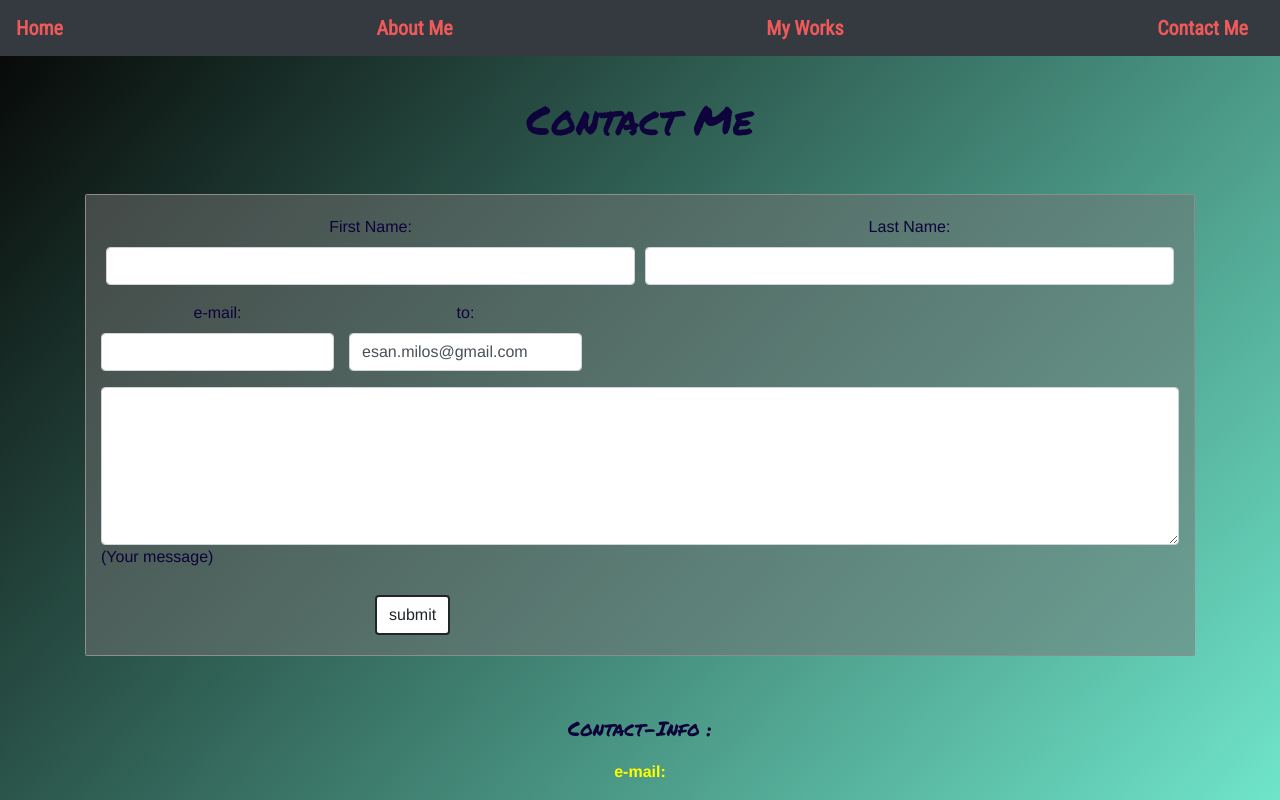
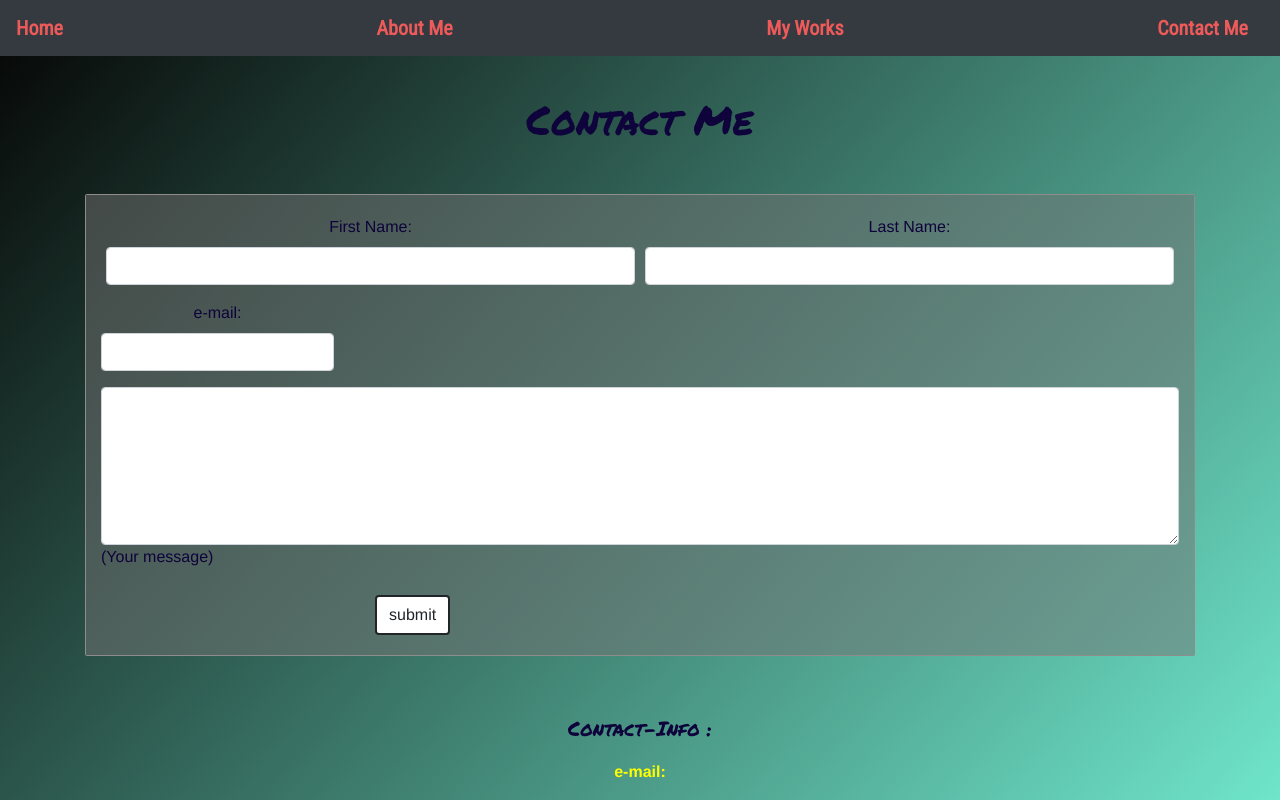
Before and after one commit to MilosEsan/portfolio-em, a Vue app: page /contact in a window 1280 px wide. Built offline with nearby package versions, Linux system fonts and the light colour scheme; a web font is replaced by a local one.

Commit message:
work-in-progress

```diff
--- a/src/components/contact.vue
+++ b/src/components/contact.vue
@@ -73,6 +73,7 @@
             <span v-if="!$v.email.isUnique">Please, enter a valid e-mail!</span>
           </div>
         </div>
+        <!--
         <div style="margin-left: 15px;" class="form-group">
           <label>to:</label>
           <input
@@ -82,6 +83,7 @@
             :value="myEmail"
           >
         </div>
+        -->
         <textarea
           v-model="msgTxt"
           ref="msg-field"
@@ -117,7 +119,7 @@ export default {
   name: "contact",
   data() {
     return {
-      myEmail: "esan.milos@gmail.com",
+ //   myEmail: "esan.milos@gmail.com",
       msgTxt: "",
       submitted: false,
       firstname: "",
```
